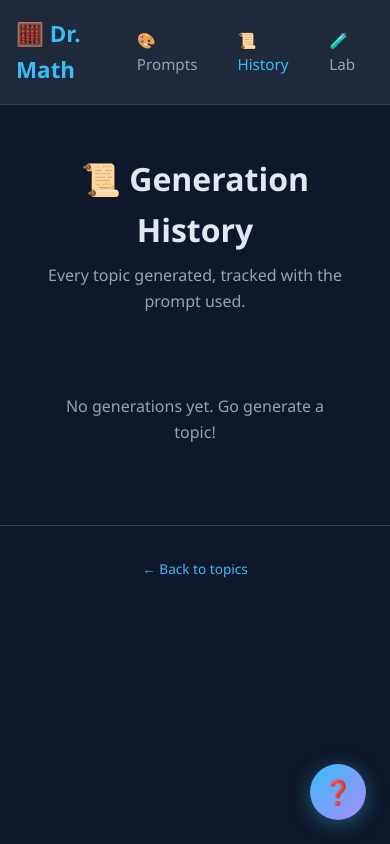
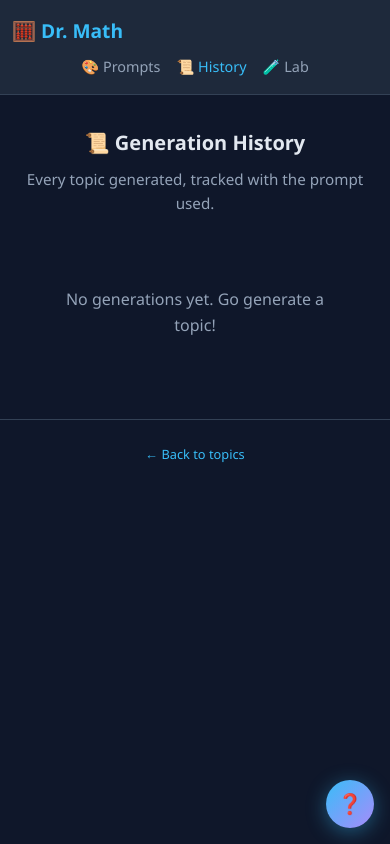
Before and after one commit to shivaram19/drmath, a FastAPI app: page /history in a window 390 px wide. Run offline with FastAPI, Linux system fonts and the light colour scheme.

Commit message:
feat: add mobile responsiveness with overflow fixes
- Add media queries for max-width 768px and 480px
- Fix options grid to single column on mobile
- Prevent nav link overflow with flex-wrap
- Scale down hero/topic headers and font sizes
- Make history table horizontally scrollable
- Reduce floating help button size on small screens
- Prevent iOS input zoom with 16px base font
- Hide floating help tooltip on touch devices

```diff
--- a/web/static/style.css
+++ b/web/static/style.css
@@ -608,3 +608,157 @@ footer a {
   opacity: 1;
   visibility: visible;
 }
+
+/* ============================================
+   MOBILE RESPONSIVENESS
+   ============================================ */
+
+@media (max-width: 768px) {
+  .container {
+    padding: 0 0.75rem;
+  }
+
+  .hero {
+    padding: 2rem 0.75rem 1.5rem;
+  }
+  .hero h1 {
+    font-size: 1.5rem;
+  }
+  .hero p {
+    font-size: 0.95rem;
+  }
+
+  .navbar .container {
+    flex-wrap: wrap;
+    gap: 0.5rem;
+  }
+  .nav-links {
+    gap: 1rem;
+    flex-wrap: wrap;
+    justify-content: center;
+    width: 100%;
+  }
+  .nav-links a {
+    font-size: 0.9rem;
+  }
+
+  .topic-grid {
+    grid-template-columns: 1fr;
+  }
+  .prompt-grid {
+    grid-template-columns: 1fr;
+  }
+
+  .topic-header h1 {
+    font-size: 1.4rem;
+  }
+  .stats {
+    flex-wrap: wrap;
+    gap: 0.5rem;
+  }
+  .stat {
+    font-size: 0.8rem;
+    padding: 0.3rem 0.7rem;
+  }
+
+  .options {
+    grid-template-columns: 1fr;
+  }
+
+  .history-table {
+    display: block;
+    overflow-x: auto;
+    white-space: nowrap;
+  }
+  .history-table th,
+  .history-table td {
+    padding: 0.7rem 0.75rem;
+    font-size: 0.85rem;
+  }
+
+  .q-card {
+    padding: 1rem;
+  }
+  .q-text {
+    font-size: 1rem;
+  }
+  .option {
+    font-size: 0.9rem;
+    padding: 0.5rem 0.75rem;
+  }
+
+  .gen-form input,
+  .gen-form select {
+    min-width: 100%;
+    font-size: 16px; /* prevent iOS zoom on focus */
+  }
+
+  .tabs {
+    flex-wrap: wrap;
+    gap: 0.25rem;
+  }
+  .tab-btn {
+    padding: 0.5rem 0.75rem;
+    font-size: 0.9rem;
+  }
+
+  .floating-help {
+    width: 48px;
+    height: 48px;
+    font-size: 1.25rem;
+    bottom: 16px;
+    right: 16px;
+  }
+  .floating-help .tooltip {
+    display: none; /* tooltips awkward on touch */
+  }
+
+  .download-buttons {
+    flex-direction: column;
+    align-items: stretch;
+  }
+  .download-buttons .btn {
+    text-align: center;
+  }
+
+  .filter-bar {
+    gap: 0.4rem;
+  }
+  .filter-btn {
+    padding: 0.35rem 0.7rem;
+    font-size: 0.8rem;
+  }
+
+  .markdown-box pre,
+  .json-box {
+    padding: 1rem;
+    font-size: 0.8rem;
+  }
+
+  .prompt-form button {
+    align-self: stretch;
+  }
+}
+
+@media (max-width: 480px) {
+  .hero h1 {
+    font-size: 1.25rem;
+  }
+  .logo {
+    font-size: 1.2rem;
+  }
+  .topic-header h1 {
+    font-size: 1.2rem;
+  }
+  .q-header {
+    flex-direction: column;
+    gap: 0.4rem;
+  }
+  .explanation {
+    font-size: 0.85rem;
+  }
+  footer {
+    font-size: 0.8rem;
+    padding: 1.5rem 0.5rem;
+  }
+}
```
Also changed, not shown: docs/research/content/EVALUATION_RUBRIC_RESEARCH.md (deleted, +0 -72 lines).
